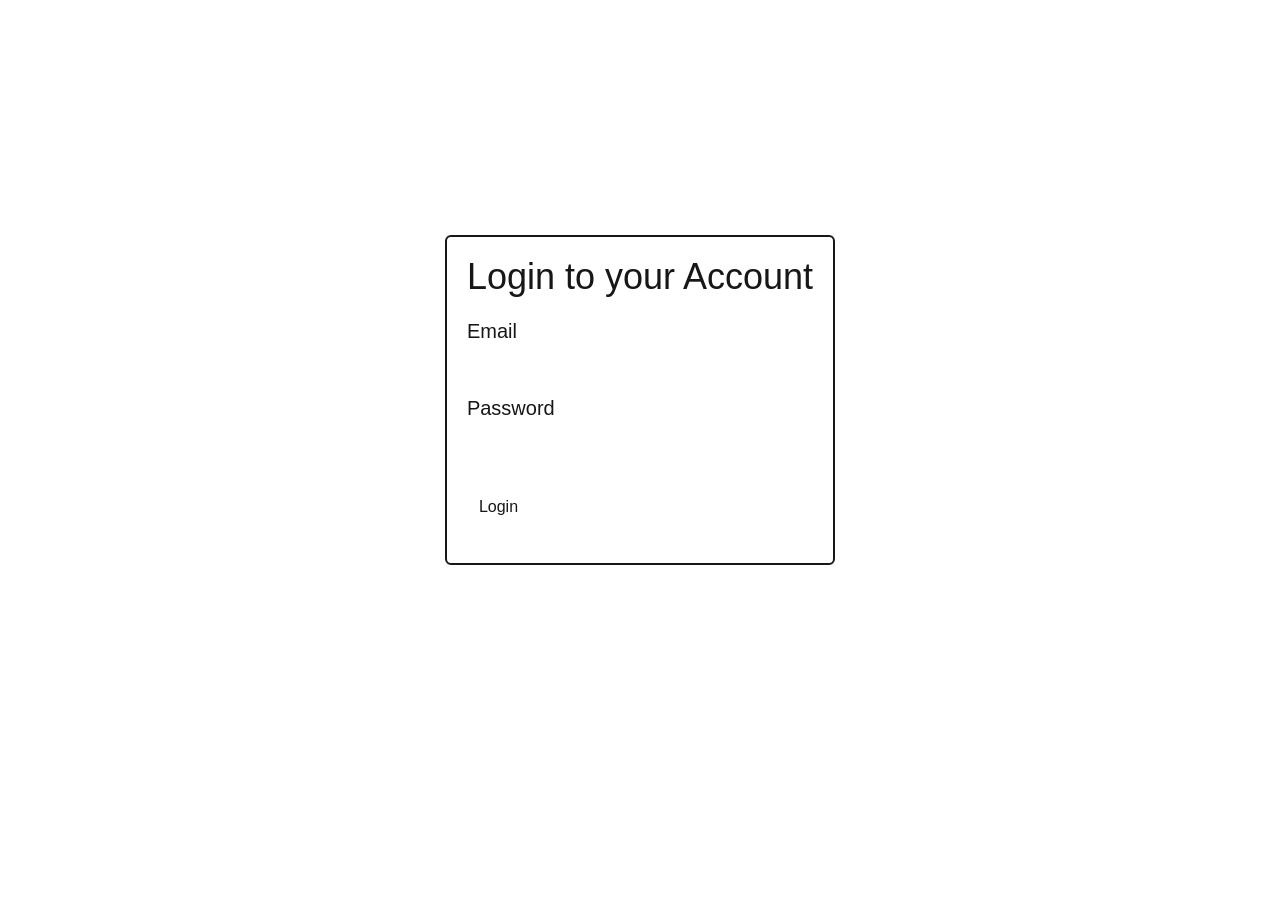
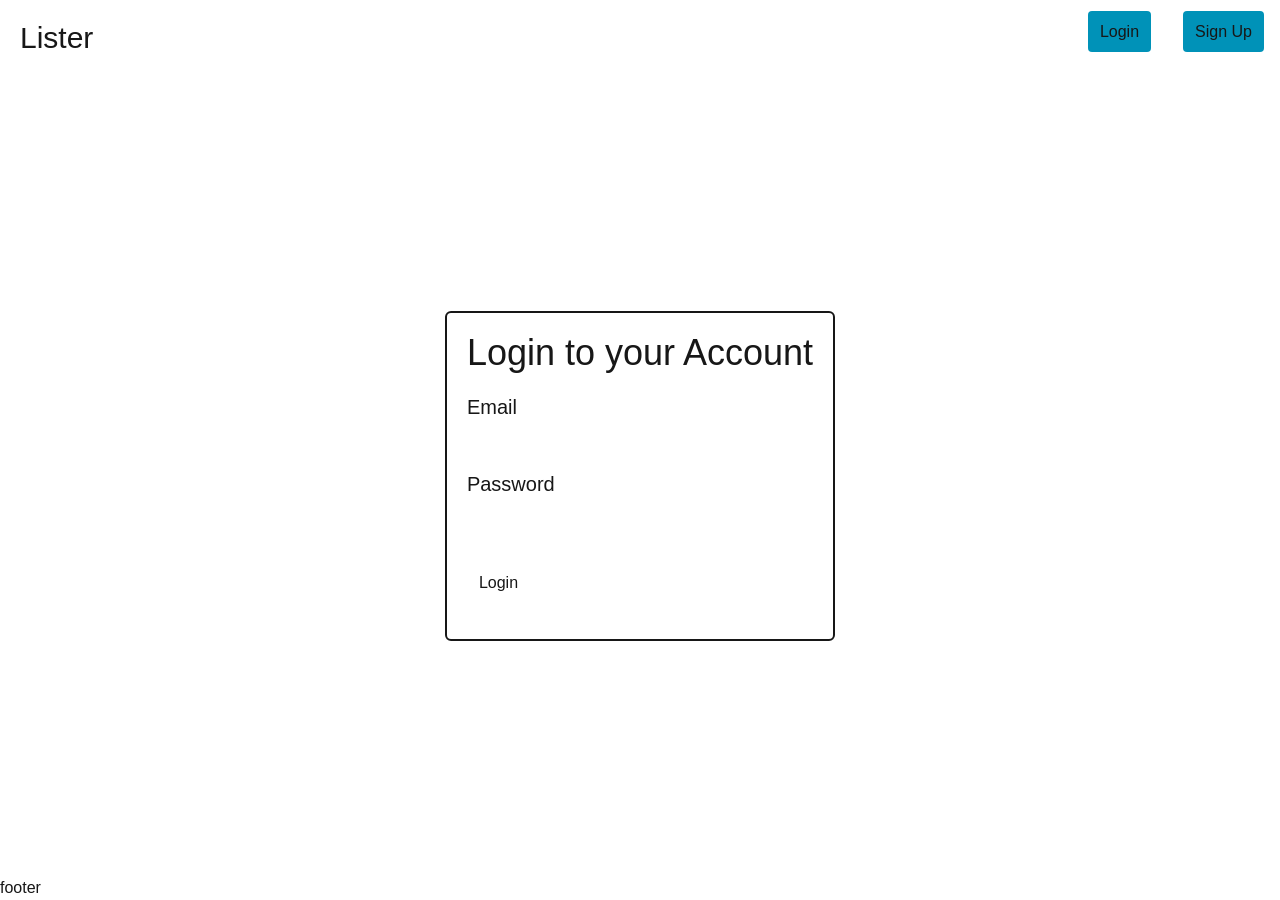
Before and after one commit to jamesL103/ListerWeb, a Next.js app: page /login in a window 1280 px wide. Before the commit the page ends 800 px from the top, so only its background shows below. Built offline with nearby package versions, Linux system fonts and the light colour scheme.

Commit message:
fixed form render freeze

```diff
--- a/components/default_layout.tsx
+++ b/components/default_layout.tsx
@@ -26,14 +26,10 @@ export default function Layout({
   children: React.ReactNode;
 }>) {
   return (
-    <html lang="en">
-      <body
-        className={`${geistSans.variable} ${geistMono.variable} antialiased`}
-      >
+      <>
         <Header/>
         {children}
         <Footer/>
-      </body>
-    </html>
+      </>
   );
 }
--- a/pages/_app.tsx
+++ b/pages/_app.tsx
@@ -3,6 +3,10 @@ import Layout from "../components/default_layout"
 
 export default function App({Component, pageProps}: AppProps) {
     return (
+        <>
+        <Layout>
             <Component {...pageProps} />
+        </Layout>
+        </>
     )
 }
```
